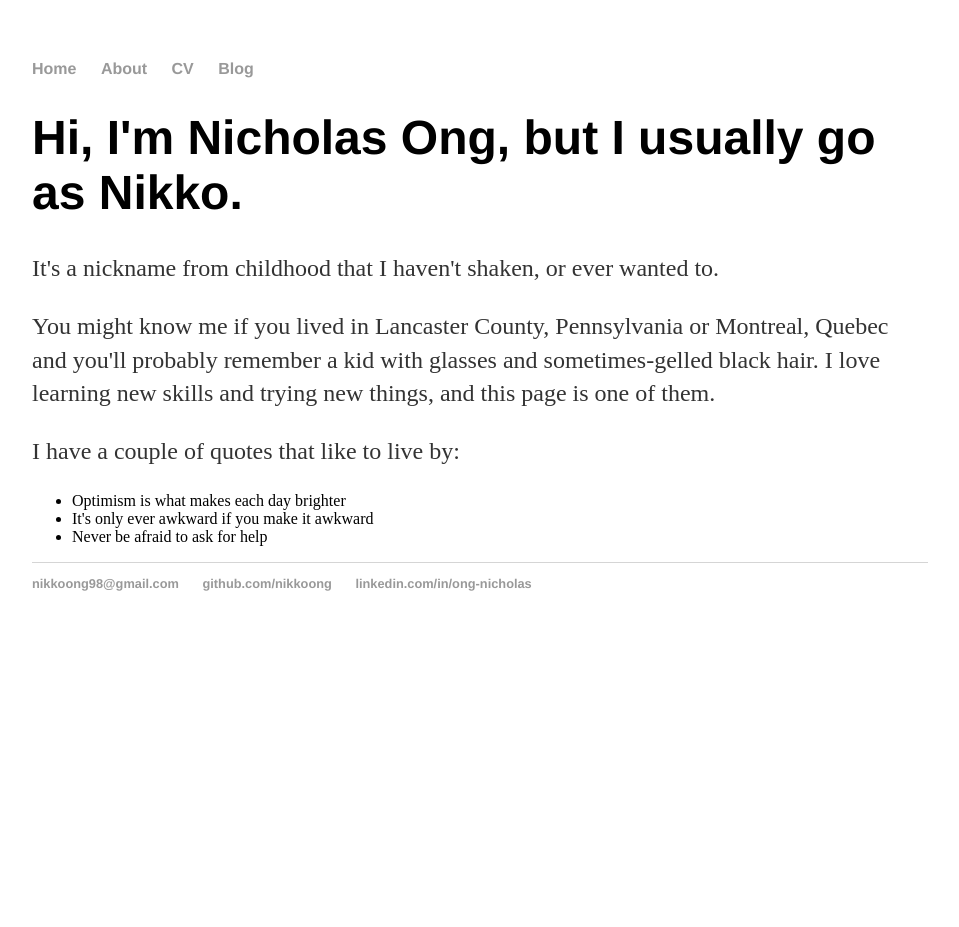
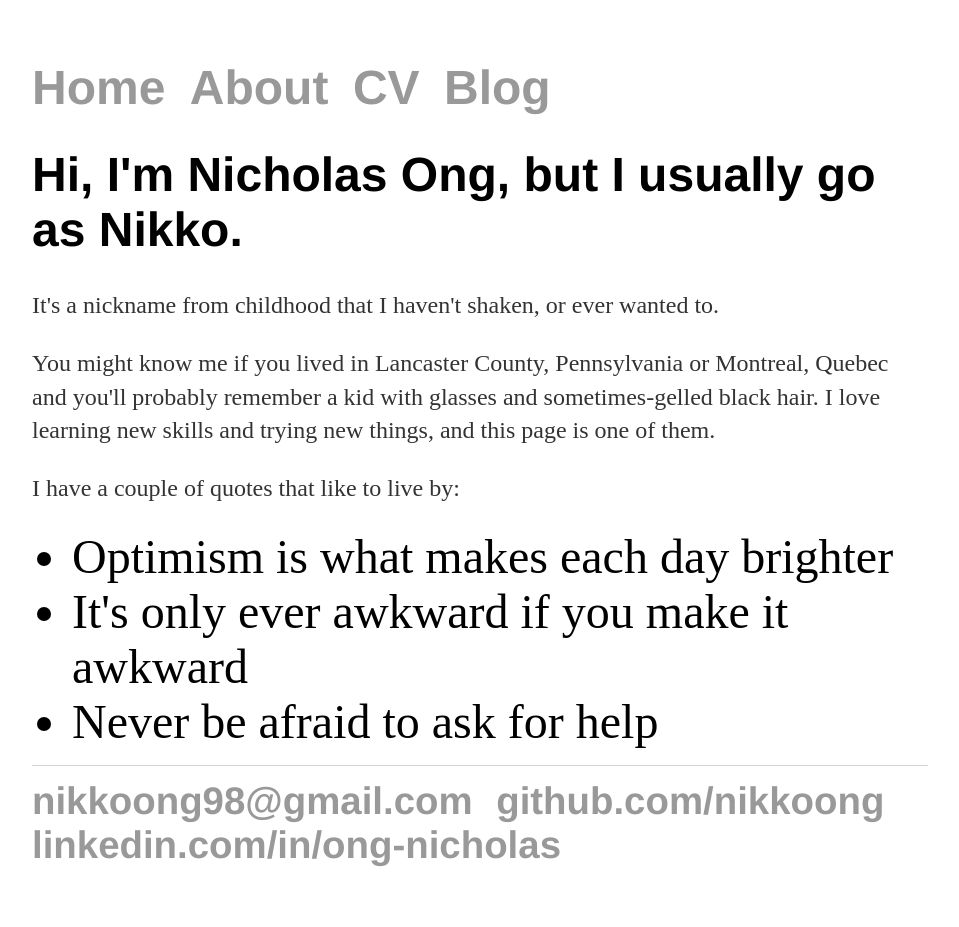
Before and after one commit to nikkoong/nikkoong.github.io, a Jekyll site: the page built from index.html, in a window 1280 px wide. Shown: the whole page, without its empty margins (160-1119 px from the left). Built offline with Jekyll 4.4.1, drawn with Linux system fonts in a browser that asks for light colours; before the commit the page ends 900 px from its top, so only the background shows below that.

Commit message:
Update main.css

```diff
--- a/css/main.css
+++ b/css/main.css
@@ -41,3 +41,7 @@ ul.posts {
 ul.posts li {
     list-style: none;
 }
+
+ul li {
+    font-size: 3em;
+}
```
